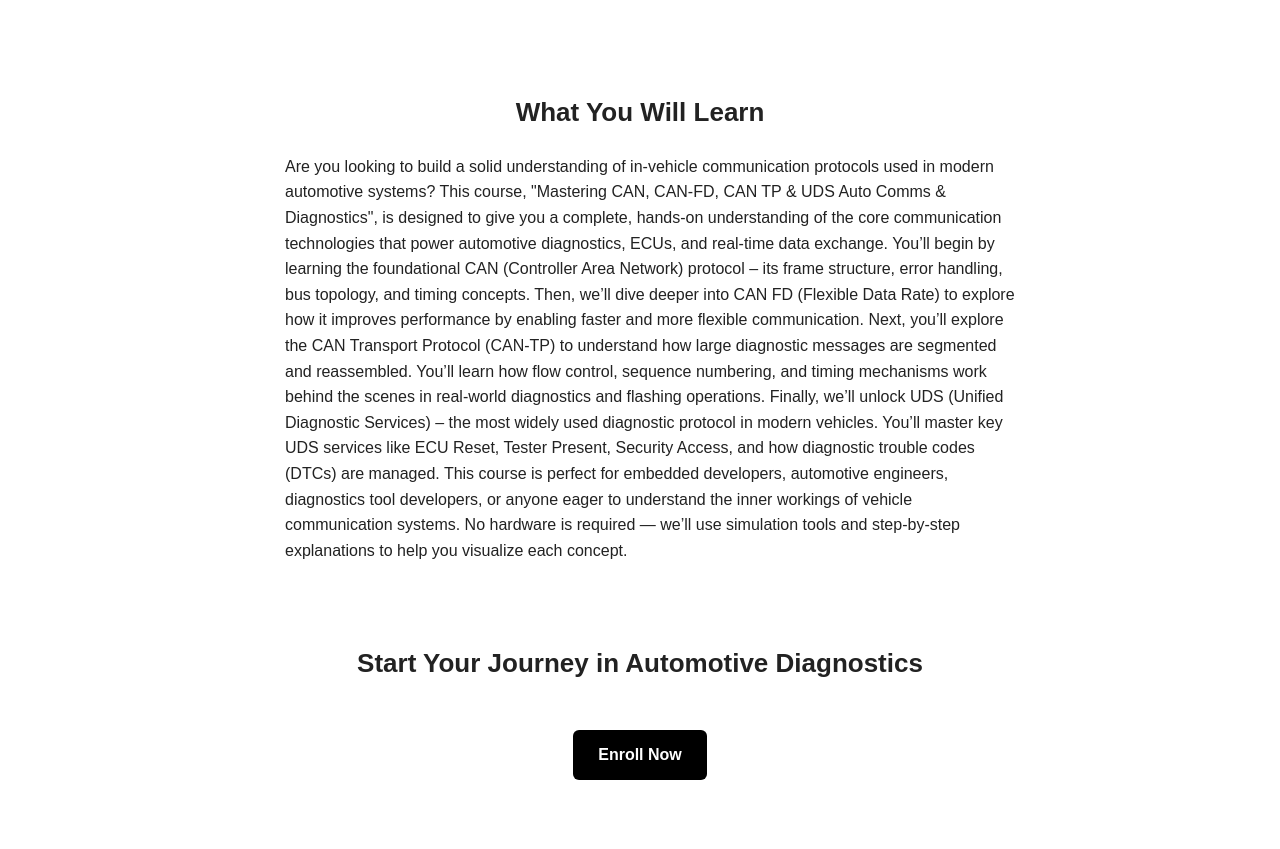
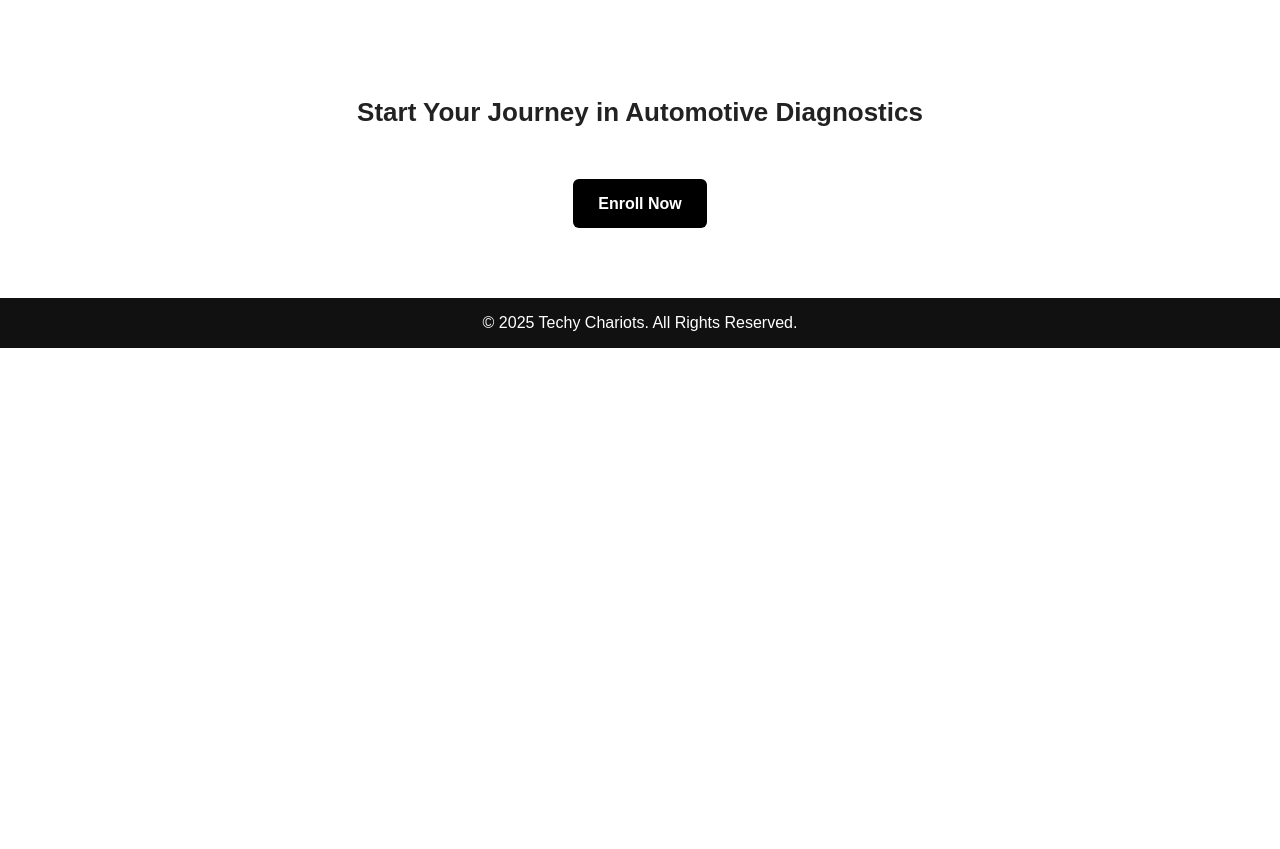
Before and after one commit to techychariots/techychariots.github.io, a plain HTML site: page index.html in a window 1280 px wide. Shown: the part 969-1818 px from the top of the page. After the commit the page ends 1317 px from the top, so only its background shows below. Drawn offline with Linux system fonts and the light colour scheme.

Commit message:
Update index.html

```diff
--- a/index.html
+++ b/index.html
@@ -39,19 +39,6 @@
         </ul>
     </section>
 
-    <section class="highlights">
-        <h2>What You Will Learn</h2>
-
-        <ul>
-            Are you looking to build a solid understanding of in-vehicle communication protocols used in modern automotive systems? This course, "Mastering CAN, CAN-FD, CAN TP & UDS Auto Comms & Diagnostics", is designed to give you a complete, hands-on understanding of the core communication technologies that power automotive diagnostics, ECUs, and real-time data exchange.
-            You’ll begin by learning the foundational CAN (Controller Area Network) protocol – its frame structure, error handling, bus topology, and timing concepts. Then, we’ll dive deeper into CAN FD (Flexible Data Rate) to explore how it improves performance by enabling faster and more flexible communication.
-            Next, you’ll explore the CAN Transport Protocol (CAN-TP) to understand how large diagnostic messages are segmented and reassembled. You’ll learn how flow control, sequence numbering, and timing mechanisms work behind the scenes in real-world diagnostics and flashing operations.
-            Finally, we’ll unlock UDS (Unified Diagnostic Services) – the most widely used diagnostic protocol in modern vehicles. You’ll master key UDS services like ECU Reset, Tester Present, Security Access, and how diagnostic trouble codes (DTCs) are managed.
-            This course is perfect for embedded developers, automotive engineers, diagnostics tool developers, or anyone eager to understand the inner workings of vehicle communication systems.
-            No hardware is required — we’ll use simulation tools and step-by-step explanations to help you visualize each concept.
-        </ul>
-    </section>
-
     <section class="cta">
         <h2>Start Your Journey in Automotive Diagnostics</h2>
         <a href="https://www.udemy.com/course/mastering-can-can-fd-can-tp-uds-auto-comms-diagnostics/?referralCode=8F63855CB4982530AA3E" target="_blank" class="btn">
```
